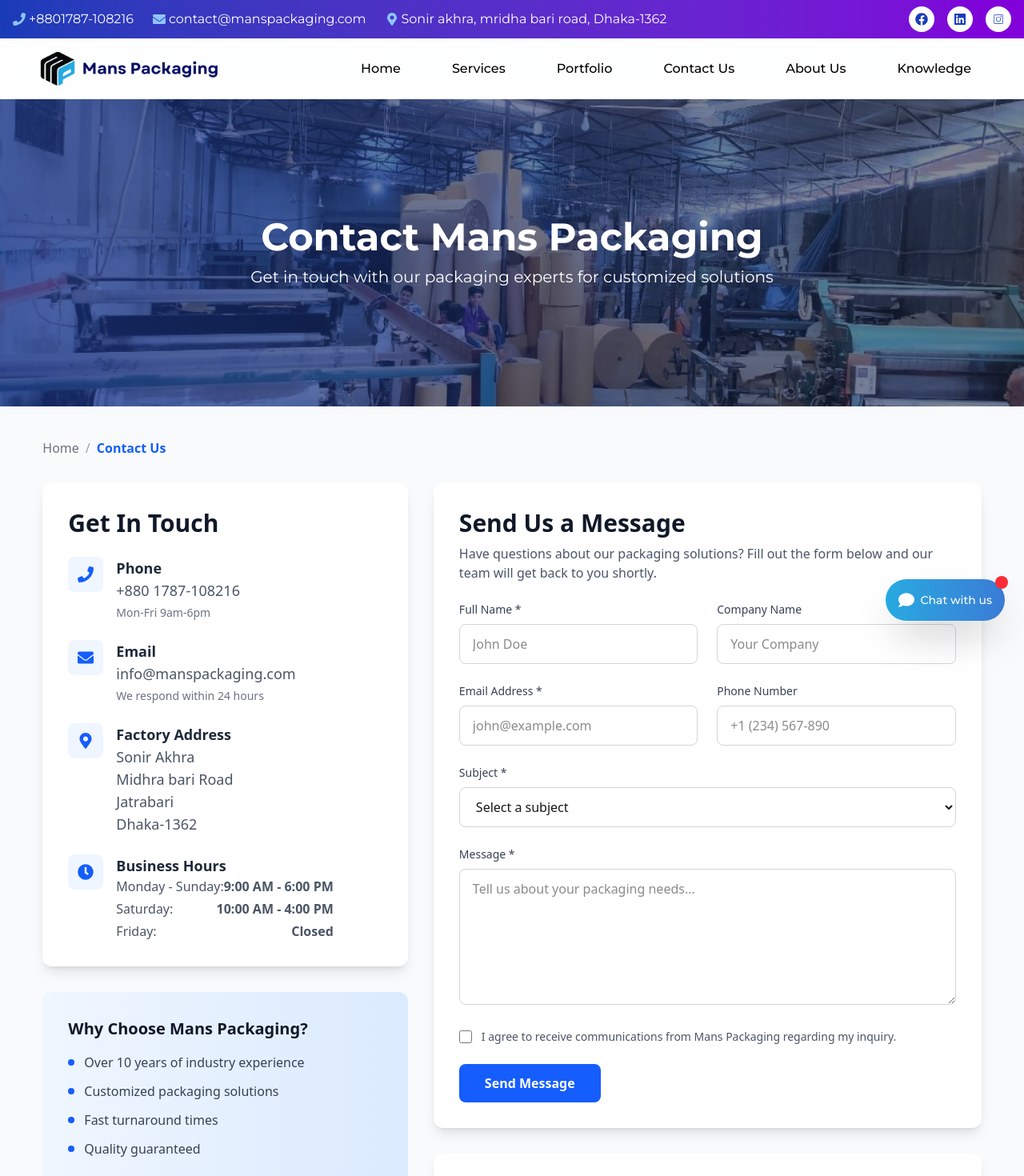
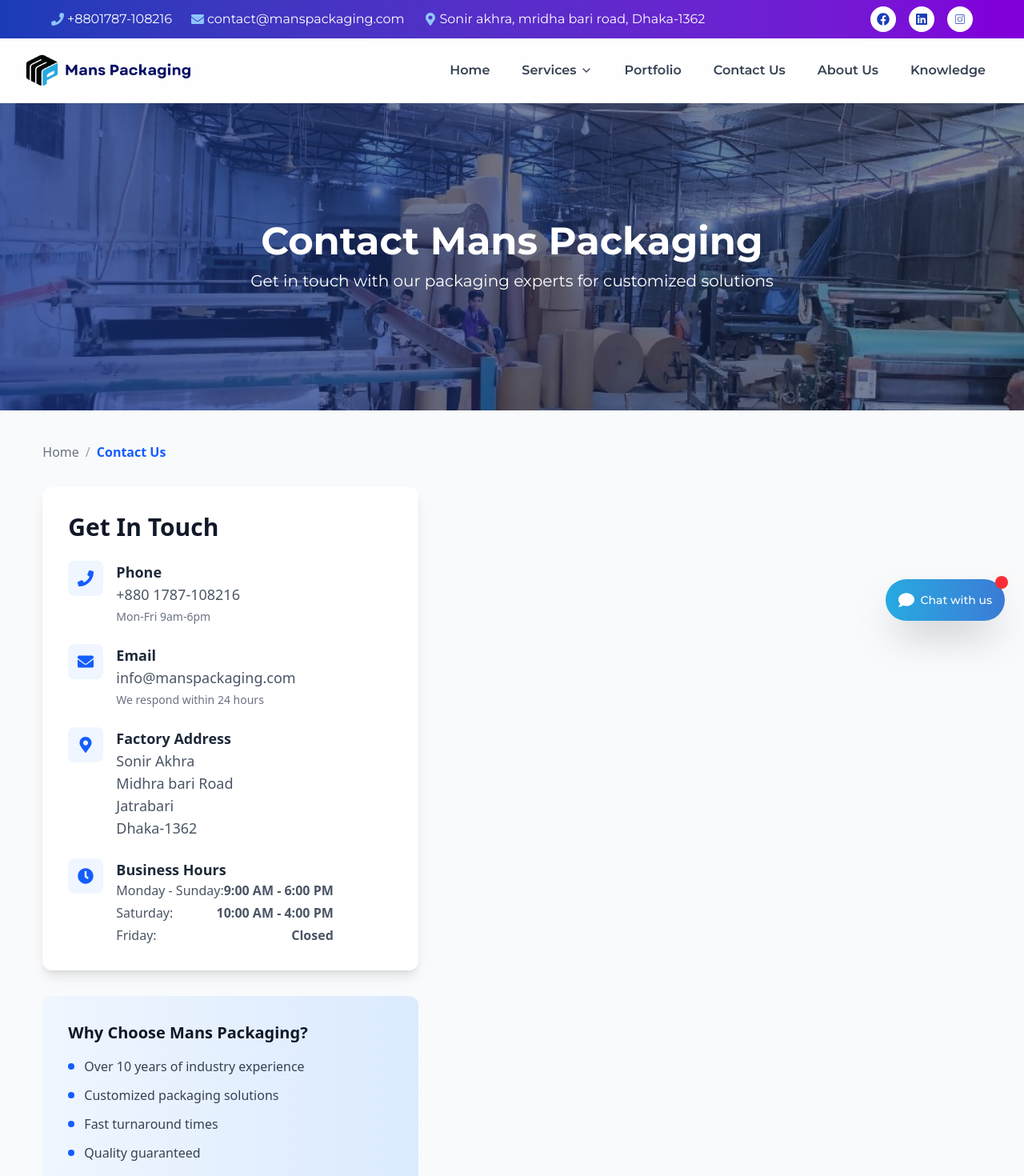
Before and after one commit to tanvermax/mans-next-app, a Next.js app: page /about-us in a window 1280 px wide. Shown: the top 1470 px of the page at 80% size. Built offline with nearby package versions, Linux system fonts and the light colour scheme.

Commit message:
navber edited

```diff
--- a/app/Componet/MainLayout/Navber.jsx
+++ b/app/Componet/MainLayout/Navber.jsx
@@ -3,13 +3,8 @@
 import Link from "next/link";
 import Image from "next/image";
 import { useState } from "react";
+import { ChevronDown } from "lucide-react"; // Install lucide-react or use a SVG
 import logo from "../../../app/manspackaginglogo.png";
-
-
-
-
-
-
 
 const navItemsData = [
   { label: "Home", href: "/" },
@@ -26,48 +21,63 @@
   { label: "Contact Us", href: "/contact-us" },
   { label: "About Us", href: "/about-us" },
   { label: "Knowledge", href: "/knowledge" },
-  // { label: "Login", href: "/login" },
 ];
 
 const Navbar = () => {
   const [mobileOpen, setMobileOpen] = useState(false);
 
-
   const renderNavItems = (items, isMobile = false) =>
     items.map((item) => {
       if (item.children) {
         return (
-          <li key={item.label} className={`relative group ${isMobile ? "" : "cursor-pointer"}`}>
-            <span
-              className={`block px-4 py-2 text-black  text-[8px] md:text-base ${isMobile ? "hover:bg-gray-100 rounded" : "hover:text-[#25A6E2] transition-colors duration-300"
-                }`}
+          <li key={item.label} className={`relative group ${isMobile ? "w-full" : ""}`}>
+            <button
+              className={`flex items-center justify-between w-full px-4 py-2 text-gray-700 font-semibold transition-colors
+                ${isMobile ? "hover:bg-gray-50 rounded-lg" : "hover:text-[#25A6E2] cursor-default"}
+                text-sm md:text-base`}
             >
               {item.label}
-            </span>
+              <ChevronDown className={`ml-1 h-4 w-4 transition-transform duration-300 ${isMobile ? "" : "group-hover:rotate-180"}`} />
+            </button>
+
+            {/* Desktop Dropdown Wrapper */}
             <ul
-              className={`${isMobile
-                ? "pl-4 mt-1 flex flex-col gap-1"
-                : "absolute opacity-0 invisible group-hover:visible group-hover:opacity-100 transition-all duration-300 transform -translate-y-2 group-hover:translate-y-0 bg-white shadow-lg rounded-lg mt-2 w-56 z-50"
-                }`}
+              className={`${
+                isMobile
+                  ? "pl-4 space-y-1 hidden group-hover:block" // Or use a separate state for mobile accordion
+                  : "absolute top-full left-0 pt-2 opacity-0 invisible group-hover:visible group-hover:opacity-100 transition-all duration-300 transform translate-y-2 group-hover:translate-y-0 z-[100]"
+              }`}
             >
-              {renderNavItems(item.children, isMobile)}
+              <div className={`${isMobile ? "" : "bg-white shadow-xl rounded-xl border border-gray-100 py-2 min-w-[220px]"}`}>
+                {item.children.map((child) => (
+                  <li key={child.label}>
+                    <Link
+                      href={child.href}
+                      className="block px-5 py-2.5 text-sm text-gray-600 hover:text-[#25A6E2] hover:bg-blue-50 transition-colors"
+                    >
+                      {child.label}
+                    </Link>
+                  </li>
+                ))}
+              </div>
             </ul>
           </li>
         );
       }
 
       return (
-        <li key={item.label}>
+        <li key={item.label} className={isMobile ? "w-full" : ""}>
           <Link
             href={item.href}
-            className={`block px-4 text-black text-[8px] md:text-base md:w-full w-[100px] py-2 ${isMobile
-              ? "hover:bg-gray-100 rounded"
-              : "relative group hover:text-[#25A6E2] transition-colors duration-300"
+            className={`block px-4 py-2 text-sm md:text-base font-semibold transition-all duration-300
+              ${isMobile
+                ? "text-gray-700 hover:bg-gray-50 rounded-lg"
+                : "text-gray-700 hover:text-[#25A6E2] relative group"
               }`}
           >
             {item.label}
             {!isMobile && (
-              <span className="absolute left-0 -bottom-1 w-0 h-0.5 bg-[#25A6E2] group-hover:w-full transition-all duration-300"></span>
+              <span className="absolute bottom-0 left-4 w-0 h-0.5 bg-[#25A6E2] transition-all duration-300 group-hover:w-[calc(100%-32px)]"></span>
             )}
           </Link>
         </li>
@@ -75,46 +85,40 @@
     });
 
   return (
-    <nav className=" sticky lg:overflow-hidden top-0 z-50 bg-white/70 backdrop-blur-md ">
-      <div className="md:w-295 mx-auto flex items-center justify-between py-3 px-4 lg:px-0">
+    <nav className="  bg-white/80 backdrop-blur-lg border-b border-gray-100">
+      <div className="max-w-7xl mx-auto flex items-center justify-between h-20 px-4 lg:px-8">
         {/* Logo */}
-        <Link href="/" className="flex items-center">
-          <Image src={logo} alt="Logo" className="w-32 md:w-44 lg:w-56" priority />
+        <Link href="/" className="shrink-0 transition-transform hover:scale-105">
+          <Image src={logo} alt="Logo" className="w-32 md:w-44 lg:w-52" priority />
         </Link>
 
         {/* Desktop Menu */}
-        <div className="hidden lg:flex">
-          <ul className="flex items-center gap-8 text-gray-800 font-medium">
+        <div className="hidden lg:flex items-center">
+          <ul className="flex items-center gap-2">
             {renderNavItems(navItemsData)}
-
           </ul>
         </div>
 
-        {/* Mobile Menu */}
-        <div className="lg:hidden md:-left-[28vw]  relative">
+        {/* Mobile Toggle */}
+        <div className="lg:hidden">
           <button
             onClick={() => setMobileOpen(!mobileOpen)}
-            className="p-2 rounded-md hover:bg-gray-100 transition-all"
+            className="p-2 text-[#25A6E2] hover:bg-blue-50 rounded-lg transition-colors"
           >
-            <svg
-              className="h-6 w-6 text-[#25A6E2]"
-              fill="none"
-              stroke="currentColor"
-              strokeWidth="2"
-              viewBox="0 0 24 24"
-            >
-              <path strokeLinecap="round" strokeLinejoin="round" d="M4 6h16M4 12h16M4 18h16" />
-            </svg>
+            {mobileOpen ? (
+               <svg className="w-7 h-7" fill="none" stroke="currentColor" viewBox="0 0 24 24"><path strokeLinecap="round" strokeLinejoin="round" strokeWidth="2" d="M6 18L18 6M6 6l12 12" /></svg>
+            ) : (
+               <svg className="w-7 h-7" fill="none" stroke="currentColor" viewBox="0 0 24 24"><path strokeLinecap="round" strokeLinejoin="round" strokeWidth="2" d="M4 6h16M4 12h16m-7 6h7" /></svg>
+            )}
           </button>
+        </div>
+      </div>
 
-          <div
-            className={`absolute md:w-[300px] w-[200px] right-0 mt-2 bg-white shadow-lg rounded-lg overflow-hidden transition-transform transform ${mobileOpen ? "scale-100 opacity-100" : "scale-95 opacity-0 pointer-events-none"
-              }`}
-          >
-            <ul className="flex  flex-col p-2">{renderNavItems(navItemsData, true)}</ul>
-
-          </div>
-        </div>
+      {/* Mobile Menu Slide-down */}
+      <div className={`lg:hidden overflow-hidden transition-all duration-300 ease-in-out bg-white ${mobileOpen ? "max-height-screen border-b shadow-lg" : "max-h-0"}`}>
+        <ul className="p-4 space-y-2">
+          {renderNavItems(navItemsData, true)}
+        </ul>
       </div>
     </nav>
   );
--- a/app/about-us/page.jsx
+++ b/app/about-us/page.jsx
@@ -156,147 +156,7 @@
             </div>
           </div>
 
-          {/* Contact Form Section */}
-          <div className="lg:w-3/5">
-            <div className="bg-white rounded-xl shadow-lg p-6 md:p-8">
-              <h2 className="text-2xl md:text-3xl font-bold text-gray-900 mb-2">
-                Send Us a Message
-              </h2>
-              <p className="text-gray-600 mb-6">
-                Have questions about our packaging solutions? Fill out the form below and our team will get back to you shortly.
-              </p>
 
-              <form className="space-y-6">
-                <div className="grid grid-cols-1 md:grid-cols-2 gap-6">
-                  <div>
-                    <label htmlFor="name" className="block text-sm font-medium text-gray-700 mb-2">
-                      Full Name *
-                    </label>
-                    <input
-                      type="text"
-                      id="name"
-                      name="name"
-                      required
-                      className="w-full px-4 py-3 border border-gray-300 rounded-lg focus:ring-2 focus:ring-blue-500 focus:border-blue-500 transition"
-                      placeholder="John Doe"
-                    />
-                  </div>
-                  <div>
-                    <label htmlFor="company" className="block text-sm font-medium text-gray-700 mb-2">
-                      Company Name
-                    </label>
-                    <input
-                      type="text"
-                      id="company"
-                      name="company"
-                      className="w-full px-4 py-3 border border-gray-300 rounded-lg focus:ring-2 focus:ring-blue-500 focus:border-blue-500 transition"
-                      placeholder="Your Company"
-                    />
-                  </div>
-                </div>
-
-                <div className="grid grid-cols-1 md:grid-cols-2 gap-6">
-                  <div>
-                    <label htmlFor="email" className="block text-sm font-medium text-gray-700 mb-2">
-                      Email Address *
-                    </label>
-                    <input
-                      type="email"
-                      id="email"
-                      name="email"
-                      required
-                      className="w-full px-4 py-3 border border-gray-300 rounded-lg focus:ring-2 focus:ring-blue-500 focus:border-blue-500 transition"
-                      placeholder="john@example.com"
-                    />
-                  </div>
-                  <div>
-                    <label htmlFor="phone" className="block text-sm font-medium text-gray-700 mb-2">
-                      Phone Number
-                    </label>
-                    <input
-                      type="tel"
-                      id="phone"
-                      name="phone"
-                      className="w-full px-4 py-3 border border-gray-300 rounded-lg focus:ring-2 focus:ring-blue-500 focus:border-blue-500 transition"
-                      placeholder="+1 (234) 567-890"
-                    />
-                  </div>
-                </div>
-
-                <div>
-                  <label htmlFor="subject" className="block text-sm font-medium text-gray-700 mb-2">
-                    Subject *
-                  </label>
-                  <select
-                    id="subject"
-                    name="subject"
-                    required
-                    className="w-full px-4 py-3 border border-gray-300 rounded-lg focus:ring-2 focus:ring-blue-500 focus:border-blue-500 transition"
-                  >
-                    <option value="">Select a subject</option>
-                    <option value="custom-boxes">Custom Boxes</option>
-                    <option value="packaging-design">Packaging Design</option>
-                    <option value="bulk-order">Bulk Order Inquiry</option>
-                    <option value="quote">Request a Quote</option>
-                    <option value="other">Other</option>
-                  </select>
-                </div>
-
-                <div>
-                  <label htmlFor="message" className="block text-sm font-medium text-gray-700 mb-2">
-                    Message *
-                  </label>
-                  <textarea
-                    id="message"
-                    name="message"
-                    rows="6"
-                    required
-                    className="w-full px-4 py-3 border border-gray-300 rounded-lg focus:ring-2 focus:ring-blue-500 focus:border-blue-500 transition"
-                    placeholder="Tell us about your packaging needs..."
-                  ></textarea>
-                </div>
-
-                <div className="flex items-center">
-                  <input
-                    type="checkbox"
-                    id="consent"
-                    name="consent"
-                    required
-                    className="w-4 h-4 text-blue-600 border-gray-300 rounded focus:ring-blue-500"
-                  />
-                  <label htmlFor="consent" className="ml-3 text-sm text-gray-600">
-                    I agree to receive communications from Mans Packaging regarding my inquiry.
-                  </label>
-                </div>
-
-                <button
-                  type="submit"
-                  className="w-full md:w-auto bg-blue-600 hover:bg-blue-700 text-white font-semibold py-3 px-8 rounded-lg transition duration-300 transform hover:scale-105"
-                >
-                  Send Message
-                </button>
-              </form>
-            </div>
-
-            {/* FAQ Section */}
-            <div className="mt-8 bg-white rounded-xl shadow-lg p-6 md:p-8">
-              <h3 className="text-xl font-bold text-gray-900 mb-4">Frequently Asked Questions</h3>
-              <div className="space-y-4">
-                <div className="border-b border-gray-200 pb-4">
-                  <h4 className="font-semibold text-gray-800 mb-2">What is your typical turnaround time?</h4>
-                  <p className="text-gray-600">Standard orders typically take 7-10 business days. Rush orders are available upon request.</p>
-                </div>
-                <div className="border-b border-gray-200 pb-4">
-                  <h4 className="font-semibold text-gray-800 mb-2">Do you offer design services?</h4>
-                  <p className="text-gray-600">Yes, we have an in-house design team to help create custom packaging designs that match your brand.</p>
-                </div>
-                <div>
-                  <h4 className="font-semibold text-gray-800 mb-2">What is your minimum order quantity?</h4>
-                  <p className="text-gray-600">Our MOQ varies based on product type. Contact us for specific requirements.</p>
-                </div>
-              </div>
-            </div>
-          </div>
         </div>
       </main>
 
@@ -331,3 +191,9 @@
     </div>
   );
 }
+
+
+// conatc us office address
+// navber
+//  portfolio dekstop
+// dhasfbord
--- a/app/layout.js
+++ b/app/layout.js
@@ -55,9 +55,9 @@
           ></iframe>
         </noscript>
         {/* Top Info Bar */}
-        <div className="bg-linear-to-r from-blue-800 to-purple-700 text-white py-2 px-4 text-sm">
-          <div className="max-w-7xl mx-auto flex flex-col md:flex-row justify-between items-center">
-            <div className="flex flex-wrap justify-center md:justify-start items-center gap-4 md:gap-6 mb-2 md:mb-0">
+        <div className="bg-linear-to-r  from-blue-800 to-purple-700 text-white py-2 px-4 text-sm">
+          <div className="max-w-6xl mx-auto flex flex-col md:flex-row justify-between items-center">
+            <div className="flex flex-wrap justify-center md:justify-start items-center gap-2 md:gap-6 mb-2 md:mb-0">
               <div className="flex md:text-xs lg:text-base text-[6px] items-center gap-1">
                 <FaPhone className="text-blue-300" />
                 <span>+8801787-108216</span>
@@ -103,7 +103,9 @@
 
         <main className="min-h-screen  bg-linear-to-b from-gray-50 to-white">
           <ToastContainer />
-          <Navbar />
+         <div className=' sticky top-0 z-50 '>
+           <Navbar />
+         </div>
           {children}
         </main>
         <FloatingChat />
--- a/app/page.js
+++ b/app/page.js
@@ -26,7 +26,7 @@
 export default function Home() {
   return (
     <div className="">
-      <div className="min-h-[400px] md:min-h-[500px] lg:min-h-[700px]">
+      <div className="min-h-[400px] -z-50 md:min-h-[500px] lg:min-h-[700px]">
       <Banner/>
     </div>
       <Section1 />
```
Also changed, not shown: app/Componet/MainLayout/HomePortfolio/HomePortfolio.jsx (+1 -6 lines), app/portfolio/Portfolio.jsx (+30 -19 lines).
